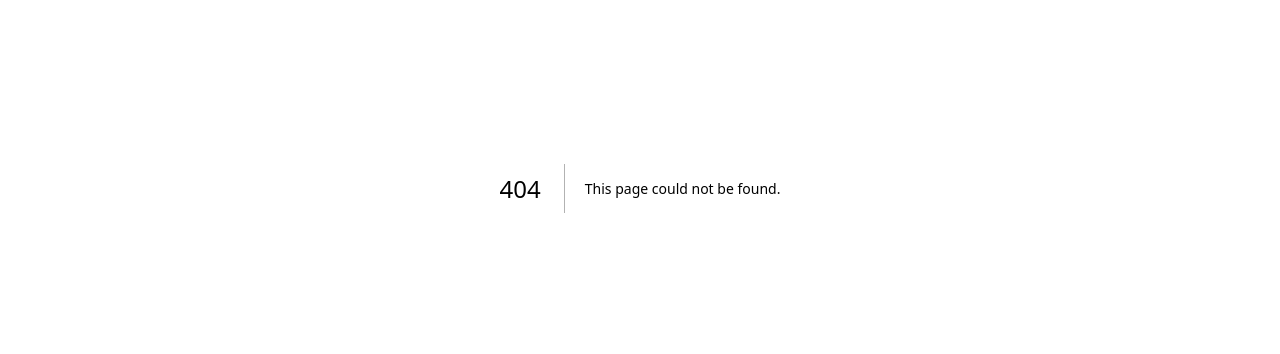
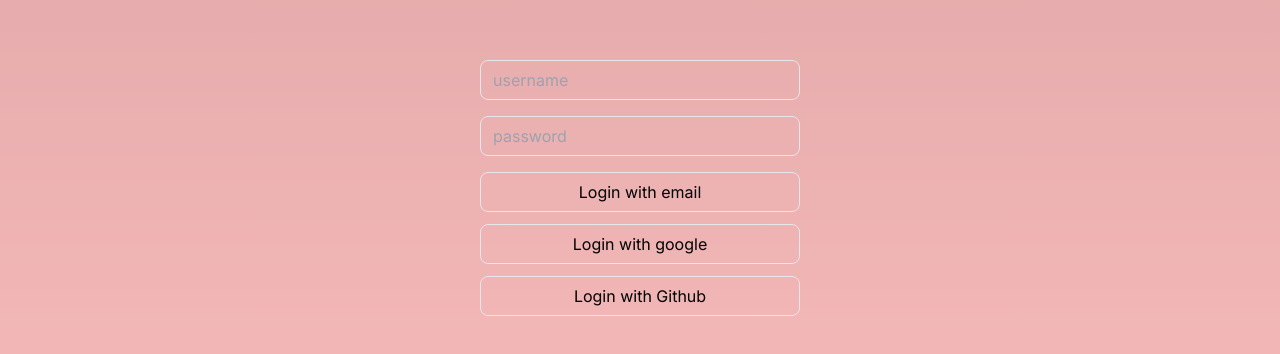
Before and after one commit to SarthakSanjay/video-streaming-app, a Next.js app in the folder web/: page /signin in a window 1280 px wide. Before the commit this address had no page. Shown: the part 212-566 px from the top of the page. Built offline with nearby package versions, Linux system fonts and the light colour scheme.

Commit message:
added custom signin page

```diff
--- /dev/null
+++ b/web/src/app/signin/page.tsx
@@ -0,0 +1,43 @@
+"use client"
+import { signIn } from 'next-auth/react';
+import { useRouter } from 'next/navigation';
+import { useState } from 'react';
+
+export default function() {
+    const router = useRouter()
+    const [username , setUsername] = useState('')
+    const [password , setPassword] = useState('')
+
+    const handleUsername = (e: any) =>{
+        setUsername(e.target?.value)
+    }
+    const handlePassword = (e: any) =>{
+        setPassword(e.target?.value)
+    }
+  return (
+    <div className="h-screen w-screen bg-red-500/35 flex justify-center items-center flex-col gap-3">
+        <div className='h-max w-1/4 flex flex-col gap-4'>
+            <input className='h-10 w-full rounded-lg border bg-transparent px-3' onChange={handleUsername} type='text' placeholder='username' />
+            <input className='h-10 w-full rounded-lg border bg-transparent px-3' onChange={handlePassword} type='password' placeholder='password' />
+        <button className='h-10 w-full border rounded-lg' onClick={async () => {
+            const res = await signIn("credentials", {
+                username: username ,
+                password: password,
+                redirect: false,
+            });
+            console.log(res);
+            router.push("/")
+        }}>Login with email</button>
+        </div>
+
+          <button className='h-10 w-1/4 border rounded-lg' onClick={async () => {
+            await signIn("google");
+        }}>Login with google</button>
+
+        <button className='h-10 w-1/4 border rounded-lg' onClick={async () => {
+            await signIn("github");
+        }}>Login with Github</button>
+
+    </div>
+  )
+}
```
